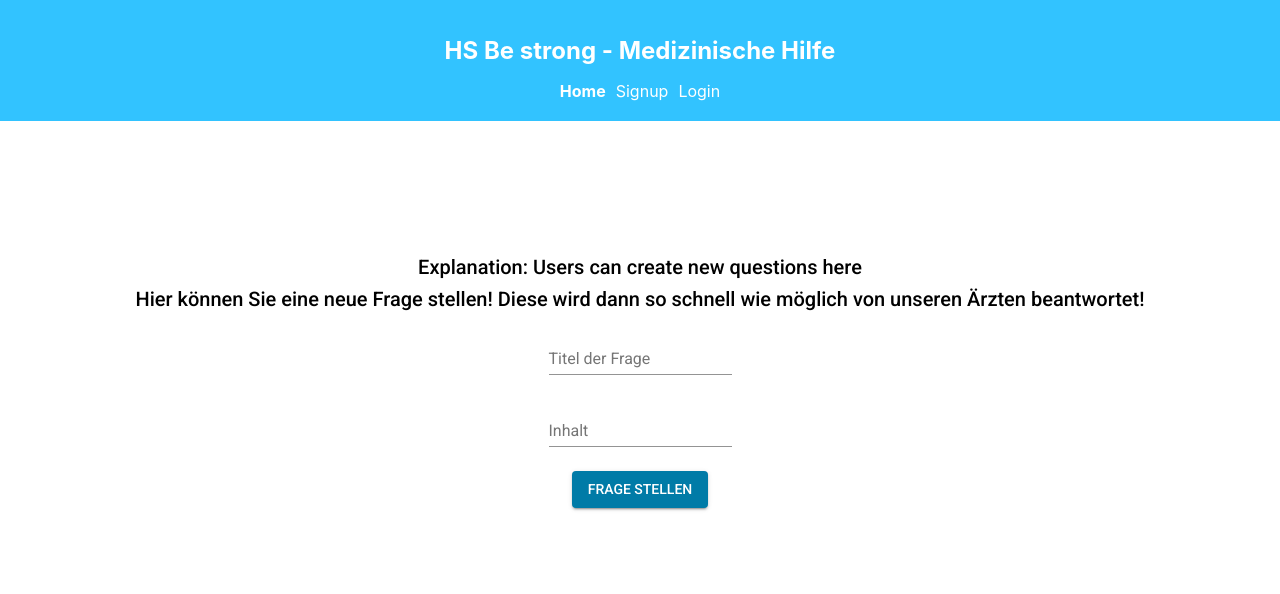
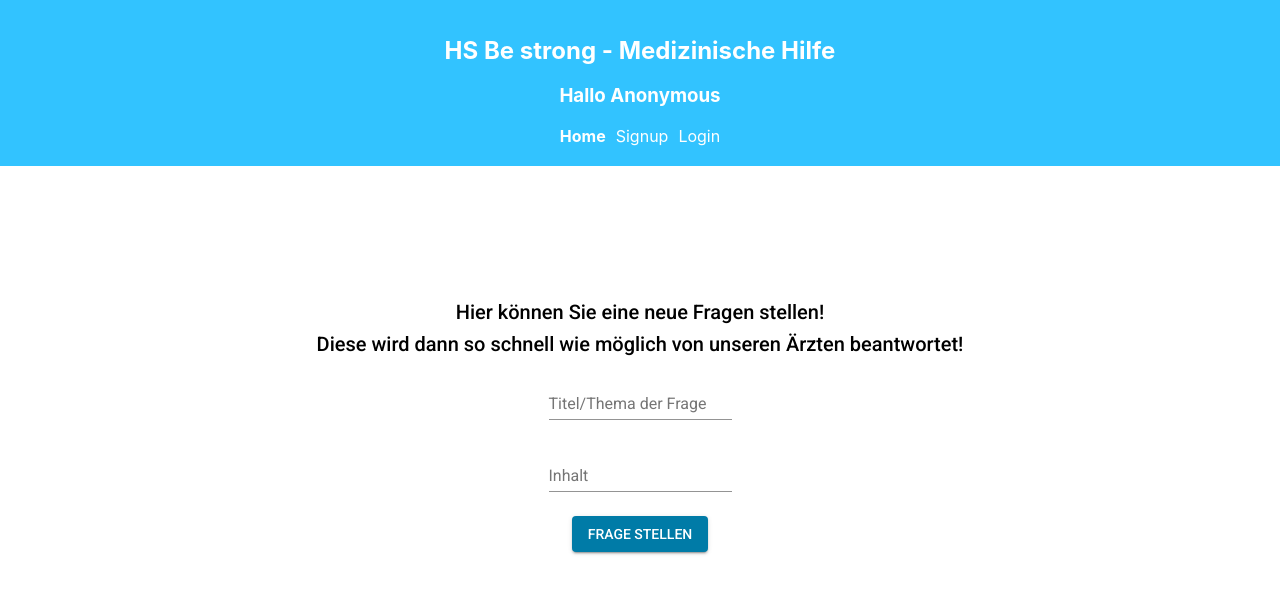
Before and after one commit to Feli25/CoronaQuestionPortal, a React (Create React App) app in the folder client/: page /user/newQuestion in a window 1280 px wide. Shown: the top 594 px of the page. Built offline with nearby package versions, Linux system fonts and the light colour scheme; a web font is replaced by a local one.

Commit message:
add the heading again

```diff
--- a/client/src/components/App.jsx
+++ b/client/src/components/App.jsx
@@ -48,6 +48,7 @@ export default class App extends Component {
         <div className="App">
           <header className="App-header" style={{ marginBottom: 100 }}>
             <h1 className="App-title">HS Be strong - Medizinische Hilfe</h1>
+            <h3>Hallo {this.state.user ? this.state.user.username : "Anonymous"}</h3>
             <NavLink to="/">
               Home
             </NavLink>
--- a/client/src/components/pages/users/MyQuestions.jsx
+++ b/client/src/components/pages/users/MyQuestions.jsx
@@ -32,7 +32,7 @@ export default class MyQuestions extends Component {
   render() {
     return <div style={{ padding: 30 }} className="displayChatsBox">
       <Typography variant="h6">
-        Explanation: Here the user can see all his done questions and read the answers from the doctors!
+        Hier sehen Sie alle Ihre Fragen. Klicken Sie auf die Frage um den kompletten Chat zu sehen!
       </Typography>
       {this.state.myChats.map((chat, i) => {
         return (<div key={i} onClick={() => this.openChat(chat._id)} className="chatBox">
--- a/client/src/components/pages/users/NewQuestion.jsx
+++ b/client/src/components/pages/users/NewQuestion.jsx
@@ -41,13 +41,13 @@ export default class NewQuestions extends Component {
   render() {
     return <div style={{ padding: 30 }}>
       <Typography variant="h6">
-        Explanation: Users can create new questions here<br />
-        Hier können Sie eine neue Frage stellen! Diese wird dann so schnell wie möglich von unseren Ärzten beantwortet!
+        {/* Explanation: Users can create new questions here<br /> */}
+        Hier können Sie eine neue Fragen stellen! <br/>Diese wird dann so schnell wie möglich von unseren Ärzten beantwortet!
       </Typography>
       <form>
         <TextField
           variant="standard"
-          label="Titel der Frage"
+          label="Titel/Thema der Frage"
           type="text"
           value={this.state.title}
           name="title"
```
Also changed, not shown: 2 other files (tests, documents, lock files or other folders).
